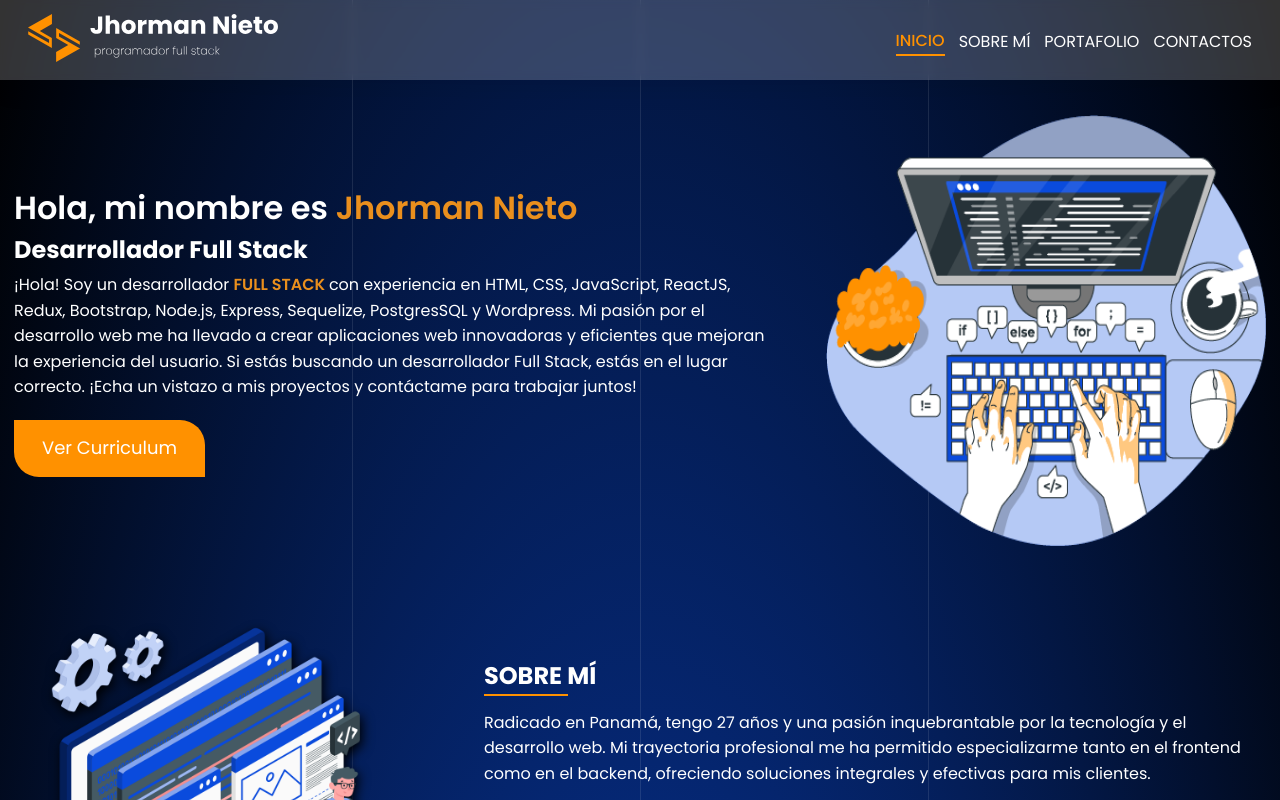
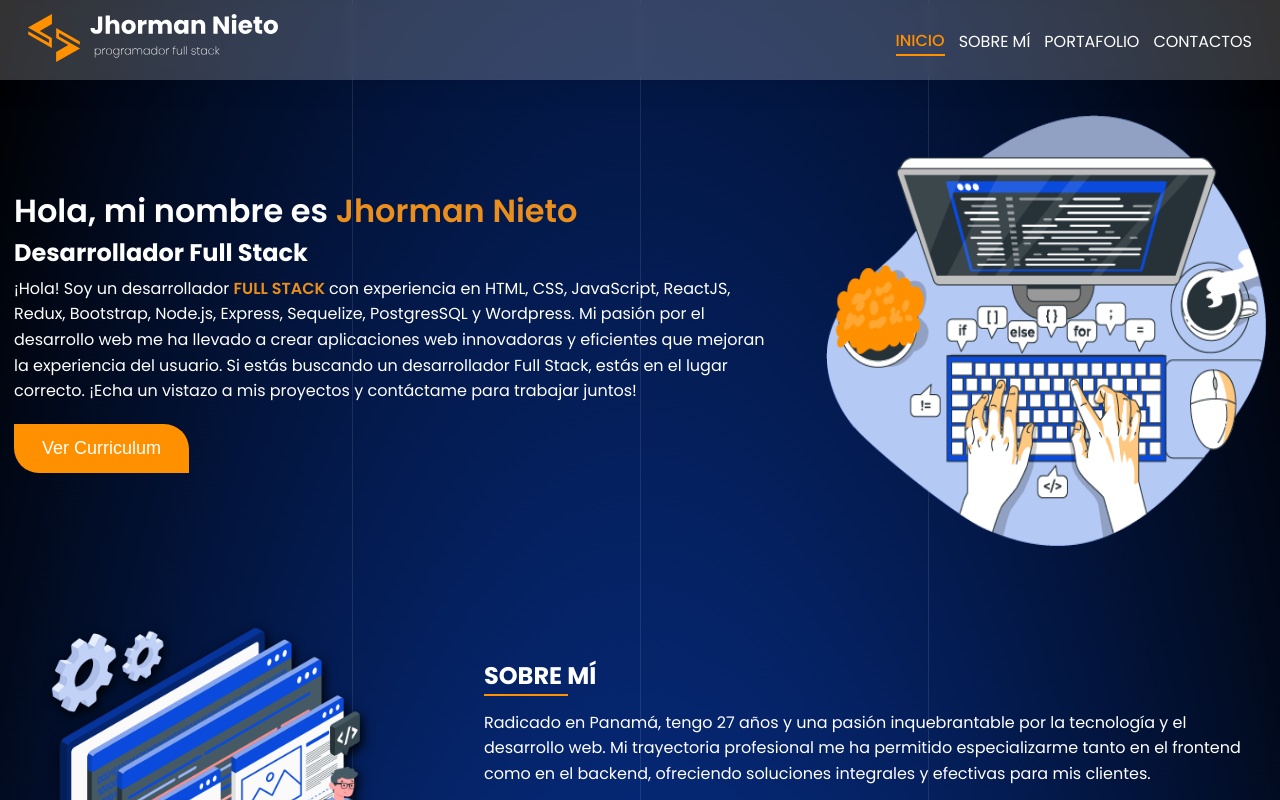
Before and after one commit to jhorman9/portafolio-2024-06, a React (Vite) app: page /#/ in a window 1280 px wide. Shown: the top 800 px of the page. Built offline with nearby package versions, Linux system fonts and the light colour scheme.

Commit message:
fix: replace anchor with button

```diff
--- a/src/components/HomeComponents/OneSectionComponent.tsx
+++ b/src/components/HomeComponents/OneSectionComponent.tsx
@@ -14,7 +14,13 @@ export const OneSectionComponent = () => {
         <h1 className='title_page'>Hola, <span>mi nombre es <span className='color'>Jhorman Nieto</span></span></h1>
         <h2 className='subtitle_page'>Desarrollador Full Stack</h2>
         <p className='description-txt'>¡Hola! Soy un desarrollador <span className="color">FULL STACK </span> con experiencia en HTML, CSS, JavaScript, ReactJS, Redux, Bootstrap, Node.js, Express, Sequelize, PostgresSQL y Wordpress. Mi pasión por el desarrollo web me ha llevado a crear aplicaciones web innovadoras y eficientes que mejoran la experiencia del usuario. Si estás buscando un desarrollador Full Stack, estás en el lugar correcto. ¡Echa un vistazo a mis proyectos y contáctame para trabajar juntos!</p>
-        <a className='btn-primary' onClick={()=> viewPdf(PDF)}>Ver Curriculum</a>
+        <button
+          type="button"
+          className='btn-primary'
+          onClick={() => viewPdf(PDF)}
+        >
+          Ver Curriculum
+        </button>
         </div>
         <div>
         <img src={homeIcon4} alt="Icono de inicio de Jhorman Nieto desarrollador de software" title='Icono de inicio de Jhorman Nieto desarrollador de software' loading='lazy' width={440} height={431}/>
--- a/src/styles/HomePage.css
+++ b/src/styles/HomePage.css
@@ -34,7 +34,8 @@
     -webkit-filter: drop-shadow(2px 4px 6px #000);
 }
 
-.homePage a.btn-primary{
+.homePage a.btn-primary,
+.homePage button.btn-primary{
     height: 100%;
     margin-top: 20px;
     display: inline-block;
```
